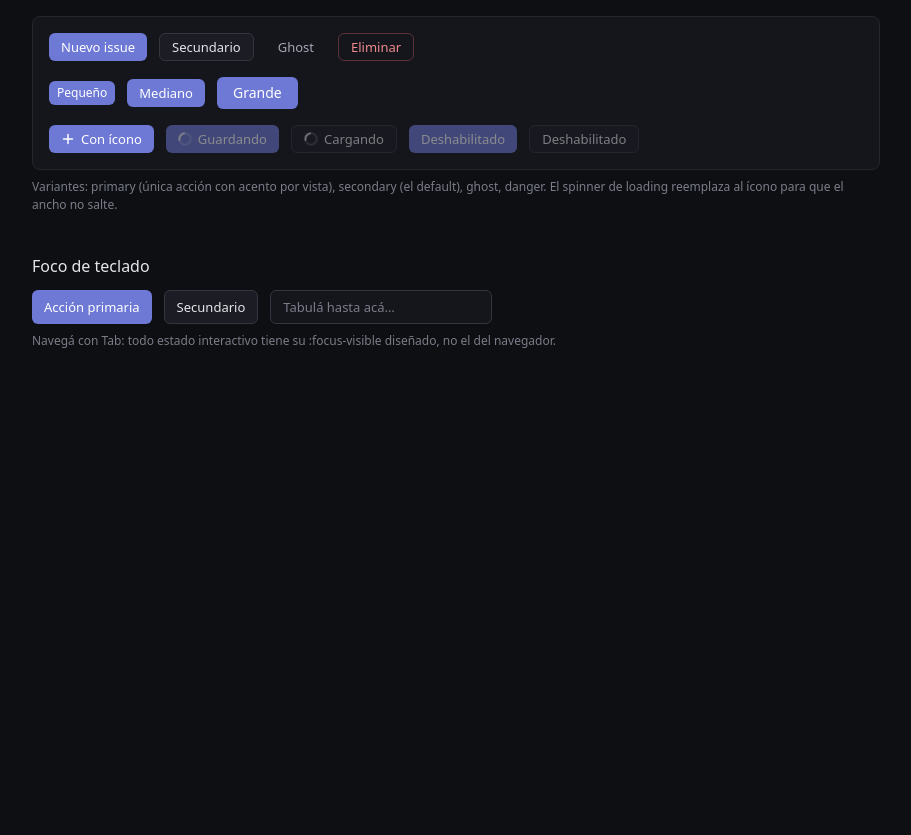
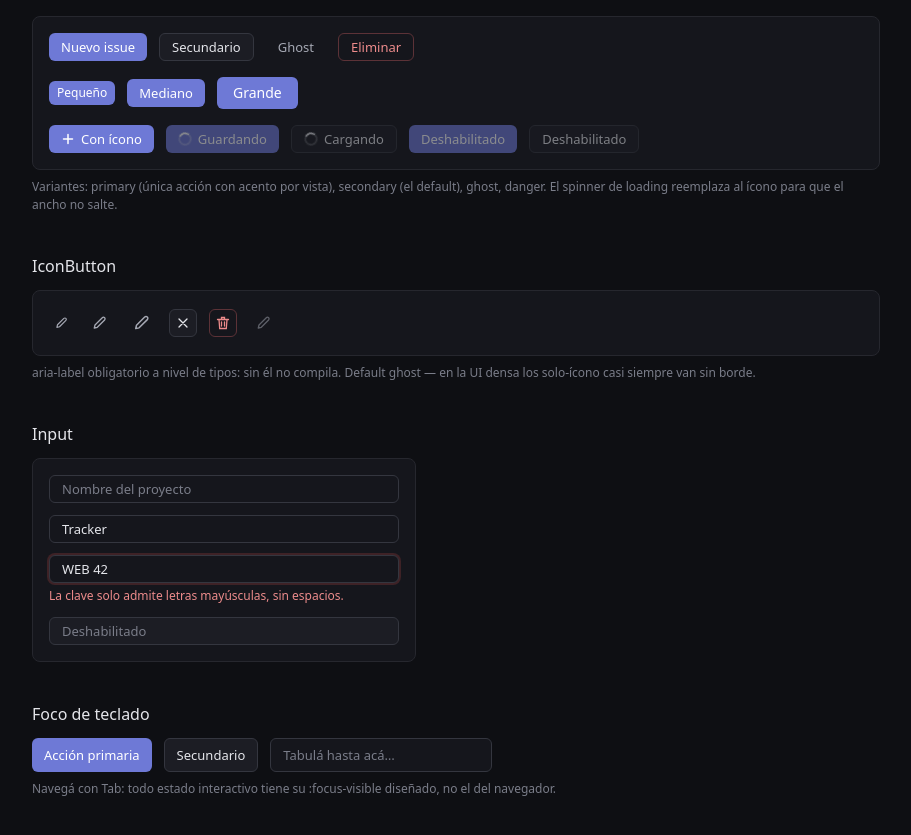
Before and after one commit to brandonmoreragarcia/next-supabase-app, a Next.js app: page /styleguide in a window 1280 px wide. Shown: the part 1261-2096 px from the top of the page, without its empty margins (184-1095 px from the left). Before the commit the page ends 1691 px from the top, so only its background shows below. Built offline with nearby package versions, Linux system fonts and the light colour scheme.

Commit message:
Fase 1: IconButton e Input
IconButton reutiliza las variantes de Button y exige aria-label por tipos.
Input marca error con aria-invalid, no solo con color. Nuevo token
--border-hover para no filtrar la escala cruda en los componentes.

```diff
--- a/src/app/globals.css
+++ b/src/app/globals.css
@@ -35,6 +35,7 @@
   --bg-hover: var(--neutral-3);
   --border-default: var(--neutral-4);
   --border-strong: var(--neutral-5);
+  --border-hover: var(--neutral-6);
 
   /* Texto */
   --text-primary: var(--neutral-10);
@@ -142,6 +143,7 @@
   --color-hover: var(--bg-hover);
   --color-line: var(--border-default);
   --color-line-strong: var(--border-strong);
+  --color-line-hover: var(--border-hover);
   --color-primary: var(--text-primary);
   --color-secondary: var(--text-secondary);
   --color-muted: var(--text-muted);
--- a/src/app/styleguide/page.tsx
+++ b/src/app/styleguide/page.tsx
@@ -1,5 +1,7 @@
 import type { Metadata } from 'next';
 import { Button } from '@/components/ui/button';
+import { IconButton } from '@/components/ui/icon-button';
+import { Input } from '@/components/ui/input';
 import { ThemeToggle } from './theme-toggle';
 
 export const metadata: Metadata = {
@@ -313,6 +315,69 @@ export default function StyleguidePage() {
         </p>
       </Section>
 
+      <Section title="IconButton">
+        <div className="flex flex-wrap items-center gap-3 rounded-lg border border-line bg-surface p-4">
+          {(['sm', 'md', 'lg'] as const).map((size) => (
+            <IconButton key={size} size={size} aria-label="Editar issue">
+              <svg viewBox="0 0 16 16" fill="none" aria-hidden="true">
+                <path
+                  d="M11.3 2.7a1.6 1.6 0 0 1 2.3 2.3l-7.3 7.3-3 .7.7-3 7.3-7.3z"
+                  stroke="currentColor"
+                  strokeWidth="1.3"
+                  strokeLinejoin="round"
+                />
+              </svg>
+            </IconButton>
+          ))}
+          <IconButton variant="secondary" aria-label="Cerrar">
+            <svg viewBox="0 0 16 16" aria-hidden="true">
+              <path
+                d="M4 4l8 8M12 4l-8 8"
+                stroke="currentColor"
+                strokeWidth="1.3"
+                strokeLinecap="round"
+              />
+            </svg>
+          </IconButton>
+          <IconButton variant="danger" aria-label="Eliminar issue">
+            <svg viewBox="0 0 16 16" fill="none" aria-hidden="true">
+              <path
+                d="M2.5 4.5h11M6.5 4V2.5h3V4M4 4.5l.7 9h6.6l.7-9M6.5 7v4M9.5 7v4"
+                stroke="currentColor"
+                strokeWidth="1.3"
+                strokeLinecap="round"
+              />
+            </svg>
+          </IconButton>
+          <IconButton disabled aria-label="Editar issue">
+            <svg viewBox="0 0 16 16" fill="none" aria-hidden="true">
+              <path
+                d="M11.3 2.7a1.6 1.6 0 0 1 2.3 2.3l-7.3 7.3-3 .7.7-3 7.3-7.3z"
+                stroke="currentColor"
+                strokeWidth="1.3"
+                strokeLinejoin="round"
+              />
+            </svg>
+          </IconButton>
+        </div>
+        <p className="mt-2 text-xs text-muted">
+          aria-label obligatorio a nivel de tipos: sin él no compila. Default ghost — en la UI densa
+          los solo-ícono casi siempre van sin borde.
+        </p>
+      </Section>
+
+      <Section title="Input">
+        <div className="grid max-w-sm gap-3 rounded-lg border border-line bg-surface p-4">
+          <Input placeholder="Nombre del proyecto" />
+          <Input defaultValue="Tracker" />
+          <Input invalid defaultValue="WEB 42" aria-describedby="key-error" />
+          <p id="key-error" className="-mt-2 text-xs text-danger">
+            La clave solo admite letras mayúsculas, sin espacios.
+          </p>
+          <Input disabled placeholder="Deshabilitado" />
+        </div>
+      </Section>
+
       <Section title="Foco de teclado">
         <div className="flex flex-wrap gap-3">
           <button className="rounded-md bg-accent px-3 py-1.5 text-sm font-medium text-accent-fg hover:bg-accent-hover">
--- a/src/components/ui/button.tsx
+++ b/src/components/ui/button.tsx
@@ -1,8 +1,8 @@
 import type { ComponentPropsWithRef, ReactNode } from 'react';
 import { cn } from '@/lib/cn';
 
-type ButtonVariant = 'primary' | 'secondary' | 'ghost' | 'danger';
-type ButtonSize = 'sm' | 'md' | 'lg';
+export type ButtonVariant = 'primary' | 'secondary' | 'ghost' | 'danger';
+export type ButtonSize = 'sm' | 'md' | 'lg';
 
 export interface ButtonProps extends ComponentPropsWithRef<'button'> {
   variant?: ButtonVariant;
@@ -13,12 +13,12 @@ export interface ButtonProps extends ComponentPropsWithRef<'button'> {
   loading?: boolean;
 }
 
-const base =
+export const buttonBase =
   'inline-flex items-center justify-center gap-1.5 rounded-md font-medium ' +
   'whitespace-nowrap select-none transition-colors duration-100 ' +
   'disabled:pointer-events-none disabled:opacity-50';
 
-const variants: Record<ButtonVariant, string> = {
+export const buttonVariants: Record<ButtonVariant, string> = {
   primary: 'bg-accent text-accent-fg hover:bg-accent-hover',
   secondary: 'border border-line-strong bg-raised text-primary hover:bg-hover',
   ghost: 'text-secondary hover:bg-hover hover:text-primary',
@@ -66,7 +66,7 @@ export function Button({
     <button
       type={type}
       disabled={disabled || loading}
-      className={cn(base, variants[variant], sizes[size], className)}
+      className={cn(buttonBase, buttonVariants[variant], sizes[size], className)}
       {...rest}
     >
       {loading ? <Spinner /> : icon}
--- /dev/null
+++ b/src/components/ui/icon-button.tsx
@@ -0,0 +1,35 @@
+import type { ComponentPropsWithRef } from 'react';
+import { cn } from '@/lib/cn';
+import { buttonBase, buttonVariants, type ButtonSize, type ButtonVariant } from './button';
+
+export interface IconButtonProps extends ComponentPropsWithRef<'button'> {
+  variant?: ButtonVariant;
+  size?: ButtonSize;
+  /** Obligatorio: un botón solo-ícono no tiene texto que leer. */
+  'aria-label': string;
+}
+
+const sizes: Record<ButtonSize, string> = {
+  sm: 'size-6 [&_svg]:size-3.5',
+  md: 'size-7 [&_svg]:size-4',
+  lg: 'size-8 [&_svg]:size-[18px]',
+};
+
+export function IconButton({
+  variant = 'ghost',
+  size = 'md',
+  className,
+  children,
+  type = 'button',
+  ...rest
+}: IconButtonProps) {
+  return (
+    <button
+      type={type}
+      className={cn(buttonBase, buttonVariants[variant], sizes[size], 'px-0', className)}
+      {...rest}
+    >
+      {children}
+    </button>
+  );
+}
--- /dev/null
+++ b/src/components/ui/input.tsx
@@ -0,0 +1,24 @@
+import type { ComponentPropsWithRef } from 'react';
+import { cn } from '@/lib/cn';
+
+export interface InputProps extends ComponentPropsWithRef<'input'> {
+  /** Marca el campo como inválido: borde danger + aria-invalid para lectores. */
+  invalid?: boolean;
+}
+
+export function Input({ invalid = false, className, ...rest }: InputProps) {
+  return (
+    <input
+      aria-invalid={invalid || undefined}
+      className={cn(
+        'h-7 w-full rounded-md border border-line-strong bg-surface px-3 text-sm text-primary',
+        'placeholder:text-muted transition-colors duration-100',
+        'hover:border-line-hover',
+        'disabled:pointer-events-none disabled:bg-raised disabled:text-disabled',
+        invalid && 'border-danger-border shadow-[0_0_0_2px_var(--danger-bg)]',
+        className,
+      )}
+      {...rest}
+    />
+  );
+}
```
